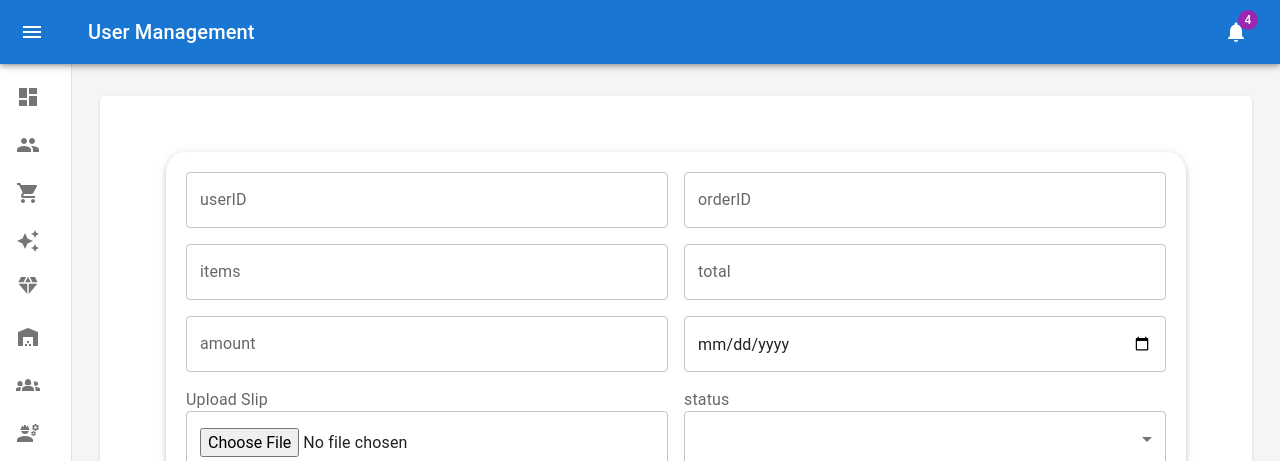
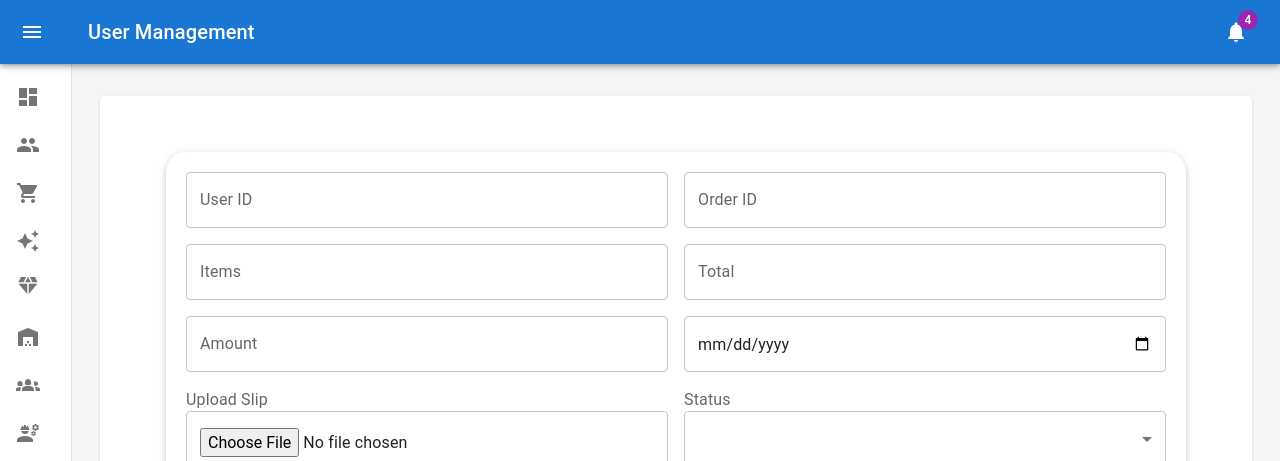
Before and after one commit to Tharindu-Sandeepa/Moonlight, a React (Create React App) app in the folder frontend/: page /admin/Orders in a window 1280 px wide. Both pictures are taken after typing "Sample" into the empty fields and a click on the button "ADD ORDER". Shown: the top 461 px of the page. Built offline with nearby package versions, Linux system fonts and the light colour scheme; no server answers.

Commit message:
order
order

```diff
--- a/frontend/src/components/orderComponents/Checkout.js
+++ b/frontend/src/components/orderComponents/Checkout.js
@@ -10,6 +10,8 @@ import {
 } from '@mui/material';
 import ShoppingBagIcon from '@mui/icons-material/ShoppingBag';
 import axios from 'axios';
+import 'bootstrap/dist/css/bootstrap.min.css';
+import 'bootstrap/dist/js/bootstrap.bundle.min';
 
 const Checkout = () => {
   const location = useLocation();
@@ -19,10 +21,9 @@ const Checkout = () => {
   const { username, cart, total } = location.state || {};
 
   // State variables to store payment details
-  const [cardNumber, setCardNumber] = useState('');
-  const [expirationDate, setExpirationDate] = useState('');
-  const [cvv, setCvv] = useState('');
-  const [billingAddress, setBillingAddress] = useState('');
+  const [amount, setAmount] = useState('');
+  const [paymentDate, setPaymentDate] = useState('');
+  const [slip, setSlip] = useState(null);
 
   // Function to handle form submission
   const handleSubmit = async (event) => {
@@ -97,11 +98,11 @@ const Checkout = () => {
               {/* Card Number Input */}
               <TextField
                 fullWidth
-                label="Card Number"
+                label="Amount"
                 variant="outlined"
                 margin="normal"
-                value={cardNumber}
-                onChange={(e) => setCardNumber(e.target.value)}
+                value={amount}
+                onChange={(e) => setAmount(e.target.value)}
                 required
               />
 
@@ -111,8 +112,8 @@ const Checkout = () => {
                 label="Expiration Date (MM/YY)"
                 variant="outlined"
                 margin="normal"
-                value={expirationDate}
-                onChange={(e) => setExpirationDate(e.target.value)}
+                value={paymentDate}
+                onChange={(e) => setPaymentDate(e.target.value)}
                 required
               />
 
--- a/frontend/src/pages/Admin/Orders/OrderForm.js
+++ b/frontend/src/pages/Admin/Orders/OrderForm.js
@@ -1,4 +1,4 @@
-import { Button, Grid, Typography, InputLabel,Paper, TextField, InputAdornment, Select, MenuItem } from "@mui/material";
+import { Button, Grid, Typography, InputLabel, Paper, TextField, Select, MenuItem } from "@mui/material";
 import { useEffect, useState } from "react";
 import 'bootstrap/dist/css/bootstrap.min.css';
 import 'bootstrap/dist/js/bootstrap.bundle.min';
@@ -13,6 +13,7 @@ const OrderForm = ({ addOrder, updateOrder, submitted, data, isEdit }) => {
     const [date, setDate] = useState('');
     const [slip, setSlip] = useState(null);
     const [status, setStatus] = useState('');
+    const [errors, setErrors] = useState({});
 
     const handleChange = (e) => {
         const file = e.target.files[0];
@@ -29,6 +30,36 @@ const OrderForm = ({ addOrder, updateOrder, submitted, data, isEdit }) => {
         }
     };
 
+    const handleSubmit = () => {
+        const errors = {};
+        if (!userID.trim()) {
+            errors.userID = 'User ID is required';
+        }
+        if (!orderID.trim()) {
+            errors.orderID = 'Order ID is required';
+        }
+        if (!total.trim()) {
+            errors.total = 'Total is required';
+        } else if (isNaN(total)) {
+            errors.total = 'Total must be a number';
+        }
+        if (!amount.trim()) {
+            errors.amount = 'Amount is required';
+        } else if (isNaN(amount)) {
+            errors.amount = 'Amount must be a number';
+        }
+        if (!date) {
+            errors.date = 'Date is required';
+        }
+        if (!slip) {
+            errors.slip = 'Slip is required';
+        }
+        setErrors(errors);
+
+        if (Object.keys(errors).length === 0) {
+            isEdit ? updateOrder({ id, userID, orderID, items, total, amount, date, slip, status }) : addOrder({ userID, orderID, items, total, amount, date, slip, status });
+        }
+    };
 
     useEffect(() => {
         if (!submitted) {
@@ -38,8 +69,9 @@ const OrderForm = ({ addOrder, updateOrder, submitted, data, isEdit }) => {
             setTotal('');
             setAmount('');
             setDate('');
-            setSlip('');
+            setSlip(null);
             setStatus('');
+            setErrors({});
         }
     }, [submitted]);
 
@@ -52,65 +84,67 @@ const OrderForm = ({ addOrder, updateOrder, submitted, data, isEdit }) => {
             setTotal(data.total || '');
             setAmount(data.amount || '');
             setDate(data.date || '');
-            setSlip(data.slip || '');
+            setSlip(data.slip || null);
             setStatus(data.status || '');
         }
     }, [data]);
 
     return (
-        <Paper elevation={3} sx={{ borderRadius: '20px', padding: '20px', backgroundColor: '#ffffff', marginBottom: '30px',mb:30 }}>
-
+        <Paper elevation={3} sx={{ borderRadius: '20px', padding: '20px', backgroundColor: '#ffffff', marginBottom: '30px', mb: 30 }}>
             <Grid container spacing={2}>
                 <Grid item xs={12} sm={6}>
                     <TextField
-                        label="userID"
+                        label="User ID"
                         value={userID}
                         onChange={e => setUserID(e.target.value)}
                         fullWidth
                         variant="outlined"
+                        error={errors.userID ? true : false}
+                        helperText={errors.userID}
                     />
                 </Grid>
-
                 <Grid item xs={12} sm={6}>
                     <TextField
-                        label="orderID"
+                        label="Order ID"
                         value={orderID}
                         onChange={e => setOrderID(e.target.value)}
                         fullWidth
                         variant="outlined"
+                        error={errors.orderID ? true : false}
+                        helperText={errors.orderID}
                     />
                 </Grid>
-
                 <Grid item xs={12} sm={6}>
                     <TextField
-                        label="items"
+                        label="Items"
                         value={items}
                         onChange={e => setItems(e.target.value)}
                         fullWidth
                         variant="outlined"
                     />
                 </Grid>
-
                 <Grid item xs={12} sm={6}>
                     <TextField
-                        label="total"
+                        label="Total"
                         value={total}
                         onChange={e => setTotal(e.target.value)}
                         fullWidth
                         variant="outlined"
+                        error={errors.total ? true : false}
+                        helperText={errors.total}
                     />
                 </Grid>
-
                 <Grid item xs={12} sm={6}>
                     <TextField
-                        label="amount"
+                        label="Amount"
                         value={amount}
                         onChange={e => setAmount(e.target.value)}
                         fullWidth
                         variant="outlined"
+                        error={errors.amount ? true : false}
+                        helperText={errors.amount}
                     />
                 </Grid>
-
                 <Grid item xs={12} sm={6}>
                     <TextField
                         type="date"
@@ -118,10 +152,10 @@ const OrderForm = ({ addOrder, updateOrder, submitted, data, isEdit }) => {
                         onChange={e => setDate(e.target.value)}
                         fullWidth
                         variant="outlined"
+                        error={errors.date ? true : false}
+                        helperText={errors.date}
                     />
-
                 </Grid>
-
                 <Grid item xs={12} sm={6}>
                     <InputLabel>Upload Slip</InputLabel>
                     <TextField
@@ -130,28 +164,29 @@ const OrderForm = ({ addOrder, updateOrder, submitted, data, isEdit }) => {
                         onChange={handleChange}
                         fullWidth
                         variant="outlined"
+                        error={errors.slip ? true : false}
+                        helperText={errors.slip}
                     />
                 </Grid>
-
                 <Grid item xs={12} sm={6}>
-                    <InputLabel>status</InputLabel>
+                    <InputLabel>Status</InputLabel>
                     <Select
                         value={status}
                         onChange={e => setStatus(e.target.value)}
                         fullWidth
                         variant="outlined"
                     >
+                        <MenuItem value="">Select Status</MenuItem>
                         <MenuItem value="Confirm">Confirm</MenuItem>
                         <MenuItem value="Processing">Processing</MenuItem>
                         <MenuItem value="Completed">Completed</MenuItem>
                     </Select>
                 </Grid>
             </Grid>
-
             <Button
                 variant="contained"
                 sx={{ marginTop: '20px', ml:'42%'}}
-                onClick={() => isEdit ? updateOrder({ id, userID, orderID, items, total, amount, date, slip, status }) : addOrder({ userID, orderID, items, total, amount, date, slip, status })}
+                onClick={handleSubmit}
             >
                 {isEdit ? 'Update' : 'Add'}
             </Button>
--- a/frontend/src/pages/Admin/Orders/OrdersTable.js
+++ b/frontend/src/pages/Admin/Orders/OrdersTable.js
@@ -172,7 +172,7 @@ const OrdersTable = ({ rows, selectOrder, deleteOrder, orderData }) => {
                     <TableCell sx={{ color: '#fff', fontWeight: 'bold' }}>Date</TableCell>
                     <TableCell sx={{ color: '#fff', fontWeight: 'bold' }}>Slip</TableCell>
                     <TableCell sx={{ color: '#fff', fontWeight: 'bold' }}>Status</TableCell>
-                    <TableCell sx={{ color: '#fff', fontWeight: 'bold' }}>Actions</TableCell>
+                    <TableCell sx={{ color: '#fff', fontWeight: 'bold', textAlign: 'center' }}>Actions</TableCell>
                 </TableRow>
                 </TableHead>
                 <TableBody>
@@ -195,7 +195,7 @@ const OrdersTable = ({ rows, selectOrder, deleteOrder, orderData }) => {
                                 />
                             </TableCell>
                             <TableCell>{row.status}</TableCell>
-                            <TableCell>
+                            <TableCell sx={{ textAlign: 'center' }}>
                             <Button
                                 onClick={() => selectOrder({ id: row._id, userID: row.userID, orderID: row.orderID, items: row.items, total: row.total, amount: row.amount, date: row.date, slip: row.slip, status: row.status })}
                                 sx={{
```
Also changed, not shown: 1 other file (tests, documents, lock files or other folders).
